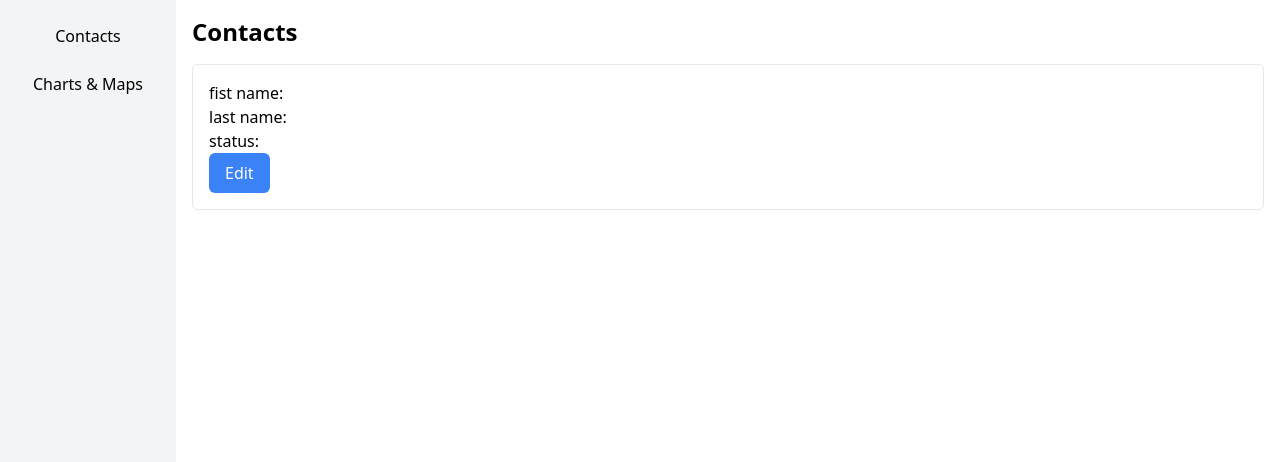
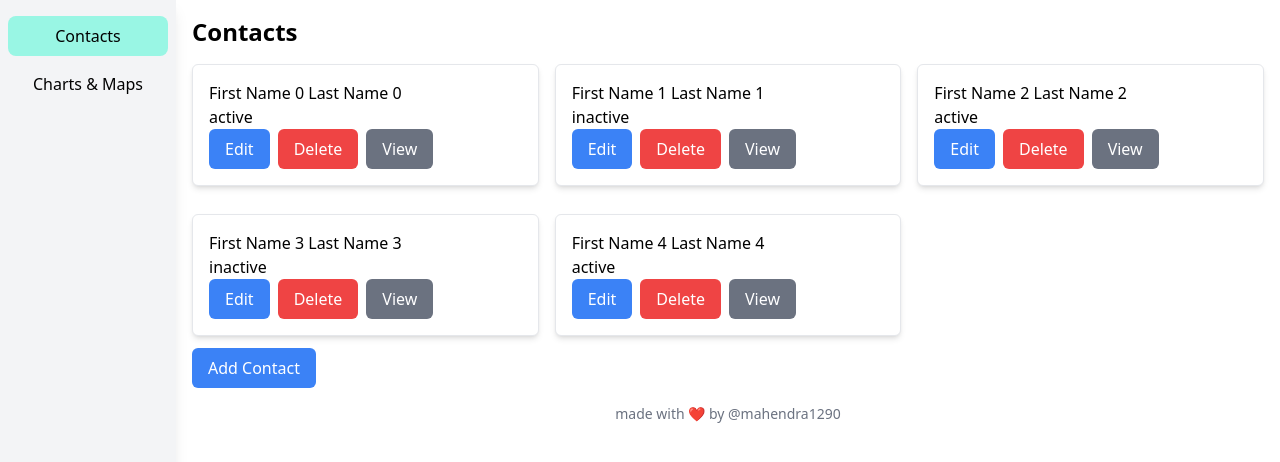
Before and after one commit to mahendra1290/taiyo-app, a React (Vite) app: page /contacts in a window 1280 px wide. Shown: the top 462 px of the page. Built offline with nearby package versions, Linux system fonts and the light colour scheme.

Commit message:
add github link and fix routes

```diff
--- a/src/components/Button.tsx
+++ b/src/components/Button.tsx
@@ -1,7 +1,7 @@
 import { twMerge } from 'tailwind-merge';
 
 interface ButtonProps extends React.ComponentPropsWithoutRef<'button'> {
-  variant?: 'primary' | 'secondary' | 'danger' | 'outline';
+  variant?: 'primary' | 'secondary' | 'danger' | 'outline' | 'link';
 }
 
 const Button = ({ children, className, variant, ...props }: ButtonProps) => {
@@ -10,12 +10,18 @@ const Button = ({ children, className, variant, ...props }: ButtonProps) => {
   if (variant === 'secondary') {
     variantClasses = 'bg-gray-500 px-4 py-2 rounded-md text-white hover:bg-gray-600';
   }
+
   if (variant === 'danger') {
     variantClasses = 'bg-red-500 px-4 py-2 rounded-md text-white hover:bg-red-600';
   }
+
   if (variant === 'outline') {
     variantClasses =
       'bg-transparent border-2 border-blue-500 px-4 py-2 rounded-md text-blue-500 hover:border-blue-800 hover:text-blue-800';
+  }
+
+  if (variant === 'link') {
+    variantClasses = 'bg-transparent px-4 py-2 rounded-md text-blue-500 hover:text-blue-800';
   }
 
   return (
--- a/src/components/contact-card.tsx
+++ b/src/components/contact-card.tsx
@@ -12,7 +12,7 @@ const ContactCard = ({ id, firstName, lastName, status }: Contact) => {
   };
 
   return (
-    <div className='bg-white rounded-md p-4 shadow-md mb-3'>
+    <div className='bg-white border rounded-md p-4 shadow-md mb-3'>
       <p>
         {firstName} {lastName}
       </p>
--- a/src/components/leaflet-map.tsx
+++ b/src/components/leaflet-map.tsx
@@ -21,7 +21,7 @@ const LeafletMap = () => {
   const { data: mapData, isLoading } = useQuery({
     queryKey: ['mapData'],
     queryFn: getMapData,
-    cacheTime: 1000 * 60 * 60 * 24, // 24 hours
+    staleTime: 1000 * 60 * 60 * 24, // 24 hours
   });
 
   if (isLoading) {
--- a/src/components/line-graph.tsx
+++ b/src/components/line-graph.tsx
@@ -23,7 +23,7 @@ const LineGraph = () => {
   const { data, isLoading } = useQuery({
     queryKey: ['chartData'],
     queryFn: getChartData,
-    cacheTime: 1000 * 60 * 60 * 24, // 24 hours
+    staleTime: 1000 * 60 * 60 * 24, // 24 hours
   });
 
   if (isLoading) {
--- a/src/main.tsx
+++ b/src/main.tsx
@@ -1,6 +1,6 @@
 import React, { lazy } from 'react';
 import ReactDOM from 'react-dom/client';
-import { createBrowserRouter, RouterProvider } from 'react-router-dom';
+import { createBrowserRouter, Navigate, RouterProvider } from 'react-router-dom';
 import './index.css';
 import AddContact from './routes/add-contact';
 import Root from './routes/root';
@@ -20,6 +20,10 @@ const router = createBrowserRouter([
     children: [
       {
         path: '/',
+        element: <Navigate to='/contacts' />,
+      },
+      {
+        path: '/contacts',
         element: <ContactsRoot />,
         children: [
           {
--- a/src/routes/root.tsx
+++ b/src/routes/root.tsx
@@ -11,8 +11,8 @@ const Root = () => {
     <>
       <section className='flex h-[calc(100vh-56px)] overflow-auto sm:h-auto'>
         <nav className='min-h-screen hidden sm:block'>
-          <ul className='min-h-full flex flex-col gap-2 py-4 px-2 bg-gray-100'>
-            <NavLink to='/' className={navLinkClasses}>
+          <ul className='min-h-full flex flex-col gap-2 py-4 px-2 bg-gray-100 shadow-lg'>
+            <NavLink to='/contacts' className={navLinkClasses}>
               Contacts
             </NavLink>
             <NavLink to='/charts' className={navLinkClasses}>
@@ -24,6 +24,10 @@ const Root = () => {
           <Suspense fallback={<div>Loading...</div>}>
             <Outlet />
           </Suspense>
+          <p className='text-sm text-gray-500 text-center mt-4'>
+            made with ❤️
+            <a href='https://github.com/mahendra1290/taiyo-app'> by @mahendra1290</a>
+          </p>
         </div>
       </section>
       <ul className='fixed bottom-0 left-0 right-0 flex sm:hidden justify-around bg-gray-100 p-2'>
```
